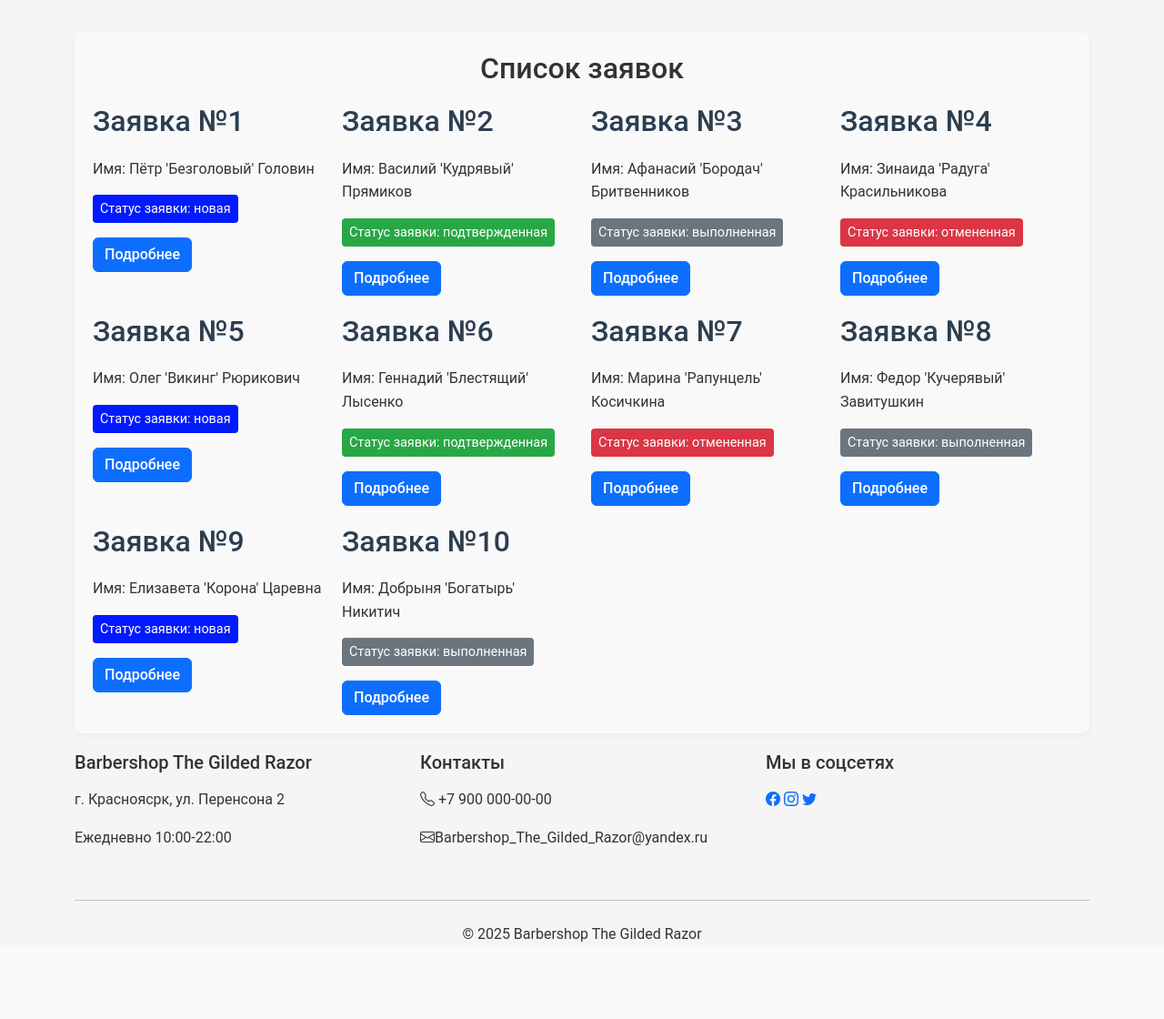
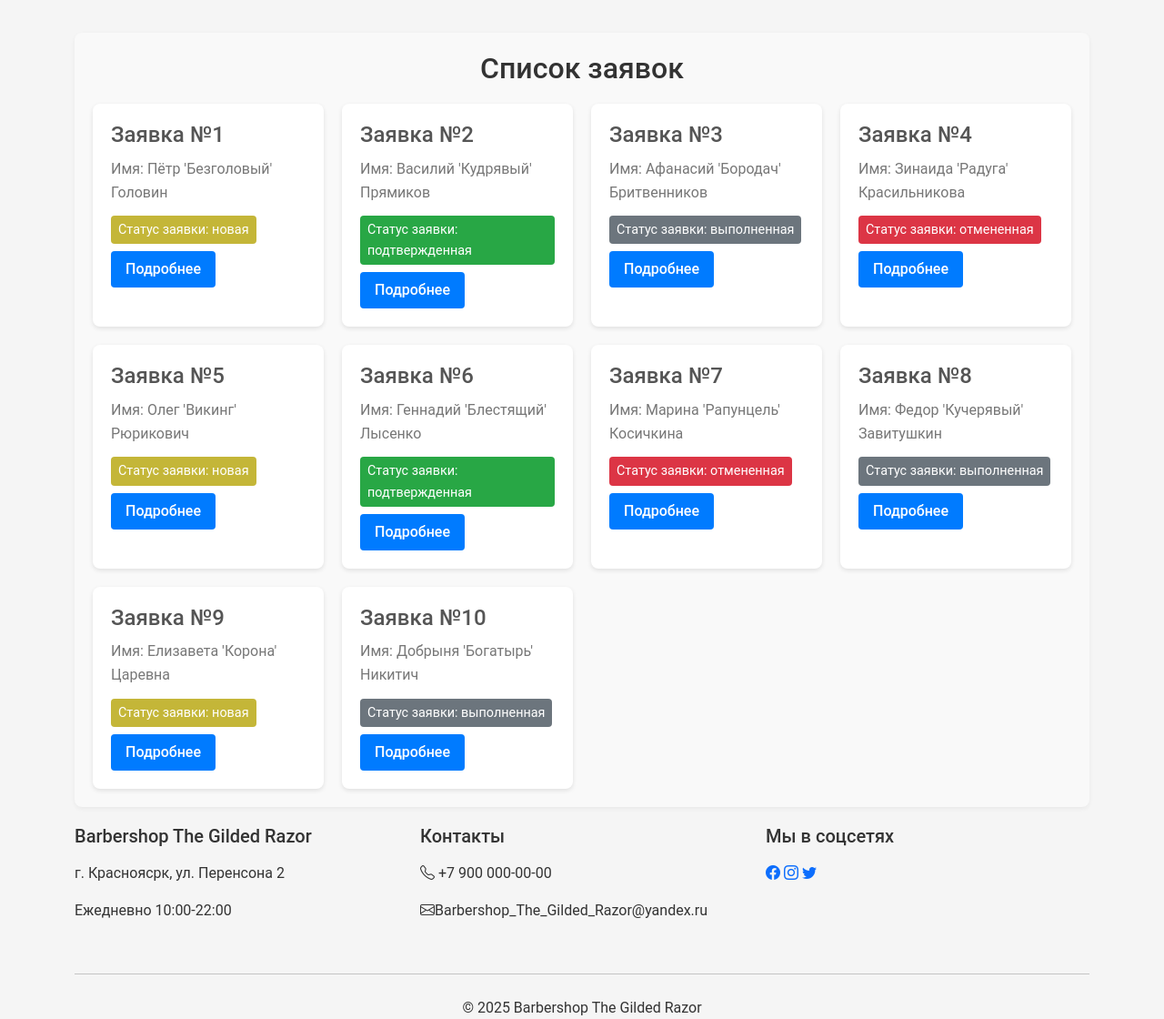
Before and after one commit to ToHellForever/barbershop2, a Django app: page /orders/ in a window 1280 px wide. Shown: the part 58-1178 px from the top of the page at 91% size. Before the commit the page ends 1093 px from the top, so only its background shows below. Run offline with Django 5.2, Linux system fonts and the light colour scheme; the visitor is signed in with stand-in values (Sample User, id 1).

Commit message:
hw_41: настроил отображение фото мастеров, подкорректировал список заказов

```diff
--- a/barbershop/settings.py
+++ b/barbershop/settings.py
@@ -124,6 +124,10 @@
 STATIC_URL = '/static/'
 STATICFILES_DIRS = [os.path.join(BASE_DIR, 'static')]
 
+# медиа подкинул рядом со статикой
+MEDIA_URL = '/media/'
+MEDIA_ROOT = os.path.join(BASE_DIR, 'media')
+
 # Default primary key field type
 # https://docs.djangoproject.com/en/5.2/ref/settings/#default-auto-field
 
--- a/barbershop/urls.py
+++ b/barbershop/urls.py
@@ -15,4 +15,7 @@
     path('services/', views.services_views, name='services'), # Список услуг
     path('masters/', views.masters_views, name='masters'), # Список мастеров
     path('entry_form/', views.entry_form, name='entry_form'), # Форма записи
-    ] + static(settings.STATIC_URL, document_root=settings.STATICFILES_DIRS[0])
+]
+
+if settings.DEBUG:
+    urlpatterns += static(settings.MEDIA_URL, document_root=settings.MEDIA_ROOT)
--- a/static/css/main.css
+++ b/static/css/main.css
@@ -39,7 +39,8 @@
 #masters .card-img-top {
     border-radius: 12px 12px 0 0;
     object-fit: cover;
-    height: 220px;
+    height: 350px;
+
 }
 
 #masters .card-body {
@@ -226,30 +227,29 @@
 }
 
 
-/* Стили для статусов заявки */
-.flex-card p.new,
-.flex-card p.confirmed,
-.flex-card p.rejected,
-.flex-card p.canceled {
+
+
+.order-card .order-status {
     color: white;
     display: inline-block;
     padding: 4px 8px;
     border-radius: 4px;
     font-size: 0.9em;
+    margin-top: 5px;
 }
 
-.flex-card p.new {
-    background-color: #011aff;
+.order-card .order-status.new {
+    background-color: #c4b638;
 }
 
-.flex-card p.confirmed {
-    background-color:#28a745 ;
+.order-card .order-status.confirmed {
+    background-color: #28a745;
 }
 
-.flex-card p.rejected {
+.order-card .order-status.rejected {
     background-color: #dc3545;
 }
 
-.flex-card p.canceled {
+.order-card .order-status.canceled {
     background-color: #6c757d;
 }
--- a/templates/includes/include_order_card.html
+++ b/templates/includes/include_order_card.html
@@ -1,21 +1,10 @@
-<div class="flex-card">
+<div class="order-card">
     <h2>Заявка №{{ order.id }}</h2>
     <p>Имя: {{ order.client_name }}</p>
-    <p class={% if order.status == "новая" %}
-    "new"
-    {% elif order.status == "подтвержденная" %}
-    "confirmed"
-    {% elif order.status == "отмененная" %}
-    "rejected"
-    {% elif order.status == "выполненная" %}
-    "canceled"
-    {% endif %}>
+    <p class="order-status {% if order.status == 'новая' %}new{% elif order.status == 'подтвержденная' %}confirmed{% elif order.status == 'отмененная' %}rejected{% elif order.status == 'выполненная' %}canceled{% endif %}">
         Статус заявки: {{ order.status }}
     </p>
-    {% comment %} кнопка для перехода на подробности заказа {% endcomment %}
     <div class="center-button">
-        <a href="{% url 'order_detail' order.id %}">
-            <button class="btn btn-primary">Подробнее</button>
-        </a>
+        <a href="{% url 'order_detail' order.id %}" class="btn btn-primary">Подробнее</a>
     </div>
 </div>
--- a/templates/landing.html
+++ b/templates/landing.html
@@ -17,7 +17,11 @@
         {% for master in masters %}
             <div class="col-md-4 mb-3">
                 <div class="card h-100">
-                        <img src="" class="card-img-top" alt="{{ master.name }}">
+                    {% if master.photo %}
+                        <img src="{{ master.photo.url }}" class="card-img-top" alt="{{ master.photo  }}">
+                    {% else %}
+                        <img src="" class="card-img-top" alt="Фотография отсутствует">
+                    {% endif %}
                     <div class="card-body">
                         <h5 class="card-title">{{ master.name }}</h5>
                         <p class="card-text">Опыт: {{ master.experience }} лет</p>
```
Also changed, not shown: media/masters/128044-tw0i438fqjyhbg9m56rn.jpg (added), media/masters/28f34bd063e01f53c1d1f3b8b7db4435.jpg (added), media/masters/c664d1b51ab0350779ae31684ac75322.jpg (added). Lines whose indentation alone changed are shown as unchanged.
